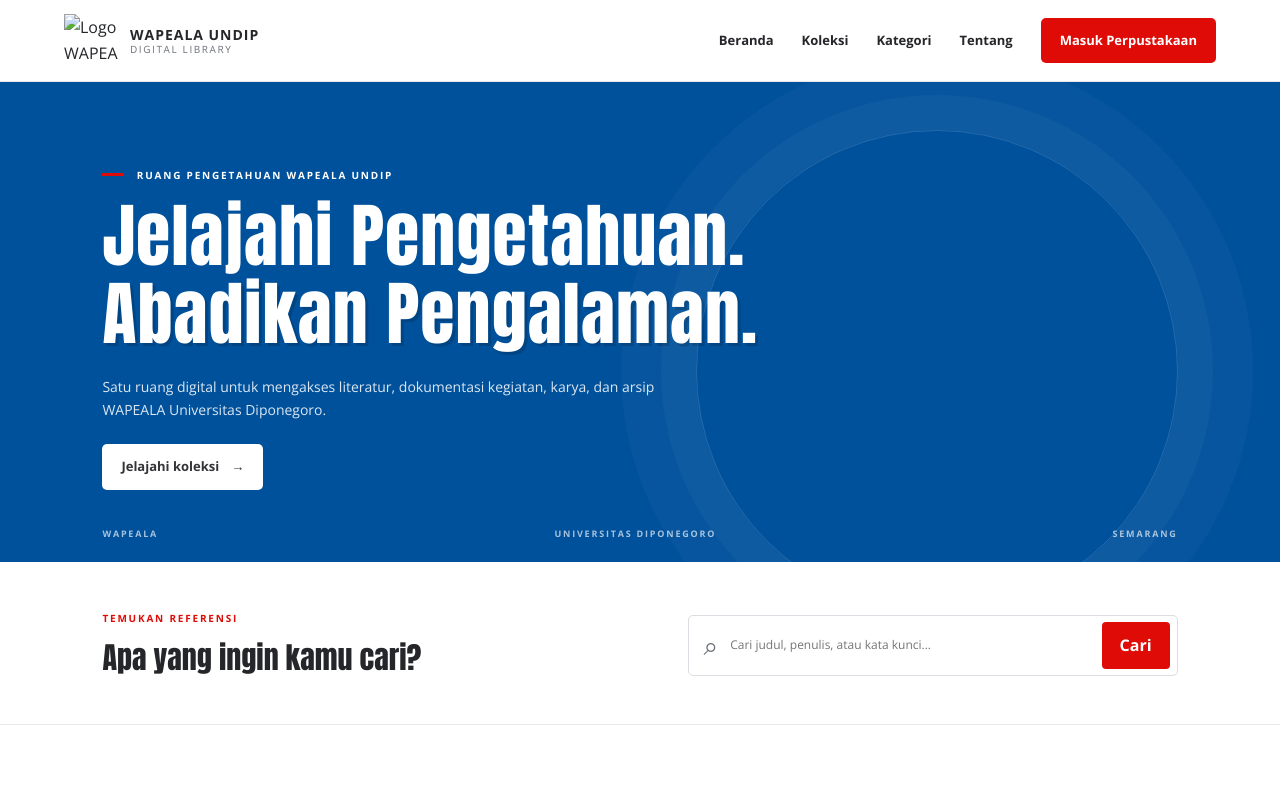
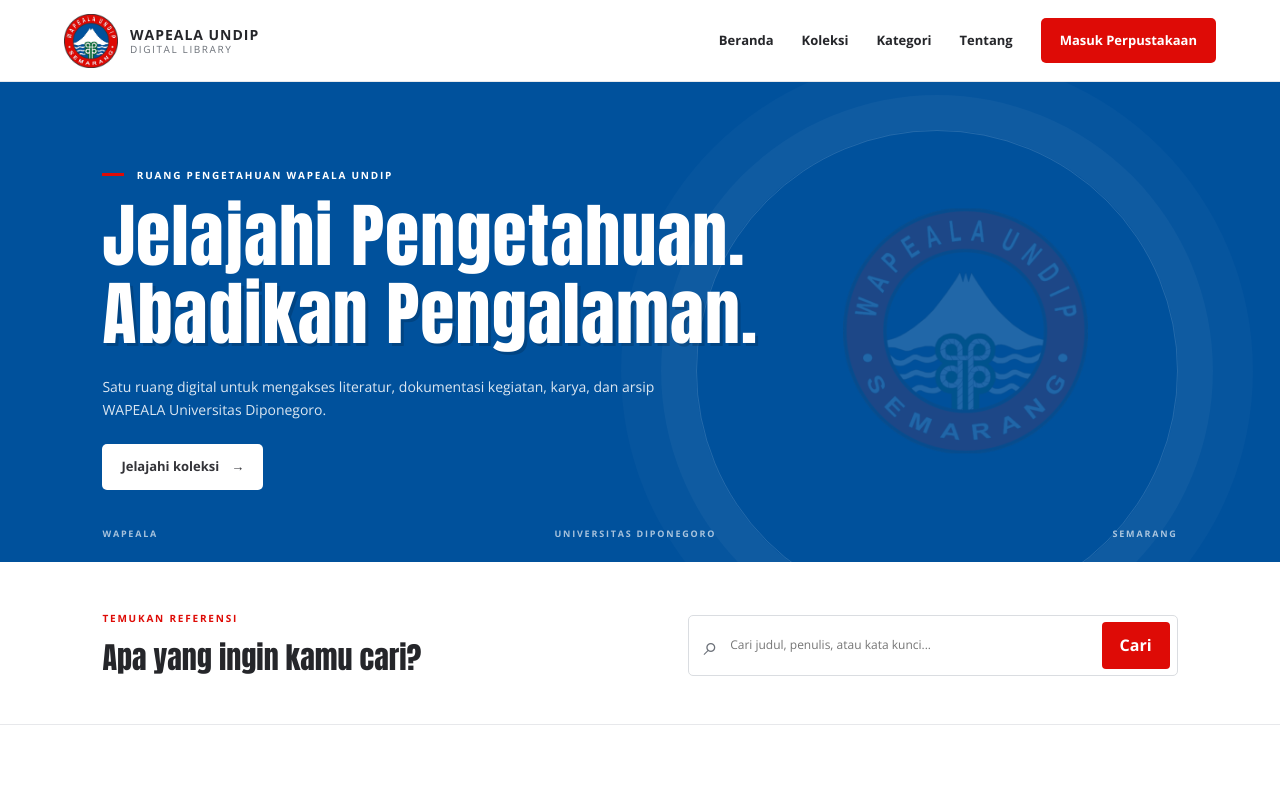
Before and after one commit to pengurusharian2026-wapealaundip/PERPUSTAKAAN-DIGITAL-WAPEALA-UNDIP, a plain HTML site: page index.html in a window 1280 px wide. Shown: the top 790 px of the page. Drawn offline with nearby package versions, Linux system fonts and the light colour scheme.

Commit message:
Update index.html

```diff
--- a/index.html
+++ b/index.html
@@ -13,7 +13,7 @@
 <body>
   <header class="site-header">
     <a class="brand" href="#" aria-label="Beranda Perpustakaan Digital WAPEALA UNDIP">
-      <img src="assets/logo-wapeala.png" alt="Logo WAPEALA UNDIP">
+      <img src="logo-wapeala.png" alt="Logo WAPEALA UNDIP">
       <span><strong>WAPEALA UNDIP</strong><small>DIGITAL LIBRARY</small></span>
     </a>
     <button class="menu-toggle" id="menuToggle" aria-label="Buka navigasi" aria-expanded="false">☰</button>
@@ -35,7 +35,7 @@
         <a class="button button-white" href="#koleksi">Jelajahi koleksi <span>→</span></a>
       </div>
       <div class="hero-mark" aria-hidden="true">
-        <img src="assets/logo-wapeala.png" alt="">
+        <img src="logo-wapeala.png" alt="">
       </div>
       <div class="hero-bottom"><span>WAPEALA</span><span>UNIVERSITAS DIPONEGORO</span><span>SEMARANG</span></div>
     </section>
```
